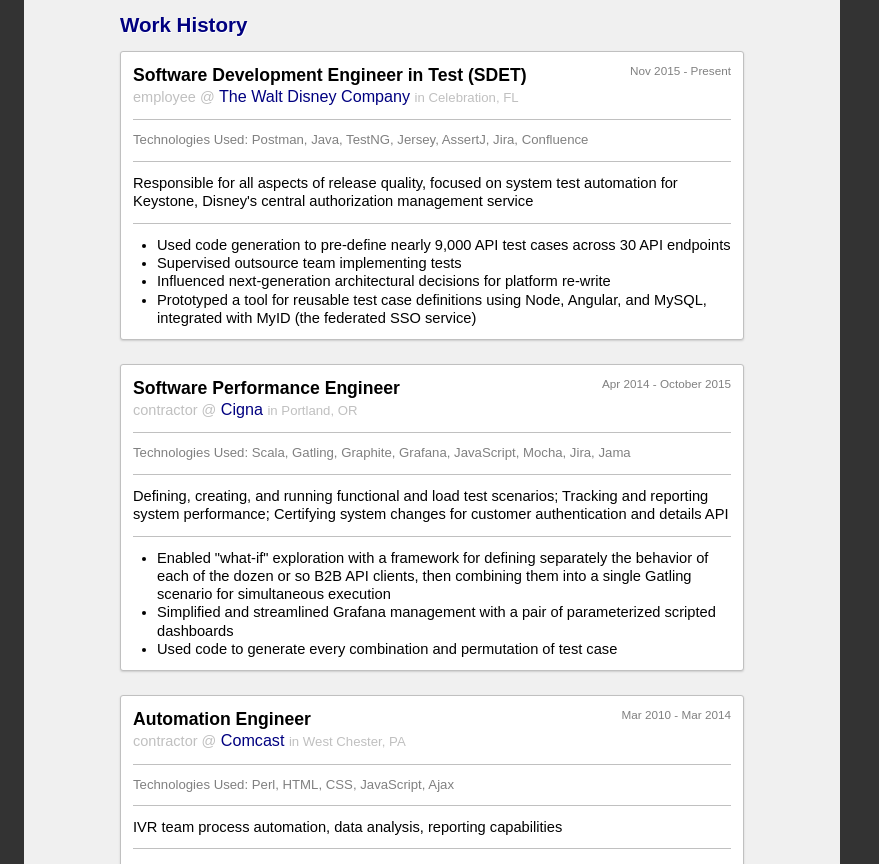
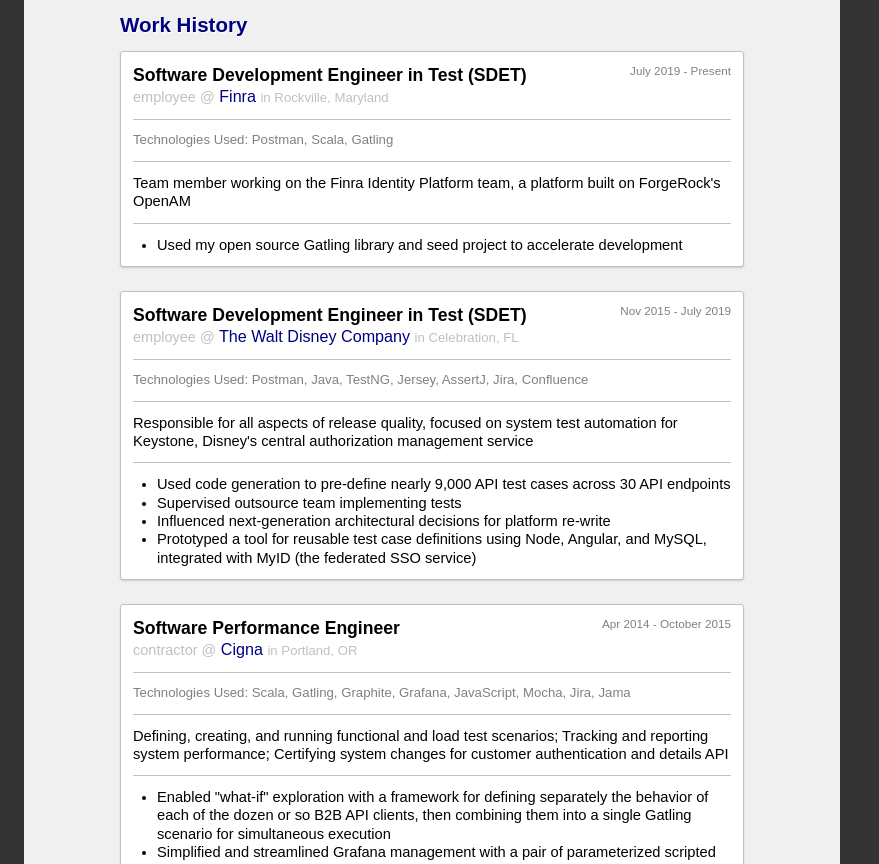
Before and after one commit to JohnArrowwood/resume, a plain HTML site: page index.html in a window 1280 px wide. Shown: the part 1841-2705 px from the top of the page, without its empty margins (0-879 px from the left). Drawn offline with nearby package versions, Linux system fonts and the light colour scheme.

Commit message:
Added Finra

```diff
--- a/index.html
+++ b/index.html
@@ -282,8 +282,27 @@
 
       <div class=position>
         <div class=dates>
+          <span class=from>July 2019</span> -
+          <span class=to>Present</span>
+        </div>
+        <div class=title            > Software Development Engineer in Test (SDET) </div>
+        <div class="client employee"> Finra </div>
+        <div class=location         > Rockville, Maryland </div>
+        <div class=technologies     > Postman, Scala, Gatling </div>
+        <div class=responsibilities>
+	  Team member working on the Finra Identity Platform team, a platform built on ForgeRock's OpenAM
+        </div>
+        <div class=highlights>
+          <ul>
+            <li> Used my open source Gatling library and seed project to accelerate development
+          </ul>
+        </div>
+      </div>
+
+      <div class=position>
+        <div class=dates>
           <span class=from>Nov 2015</span> -
-          <span class=to>Present</span>
+          <span class=to>July 2019</span>
         </div>
         <div class=title            > Software Development Engineer in Test (SDET) </div>
         <div class="client employee"> The Walt Disney Company </div>
```
